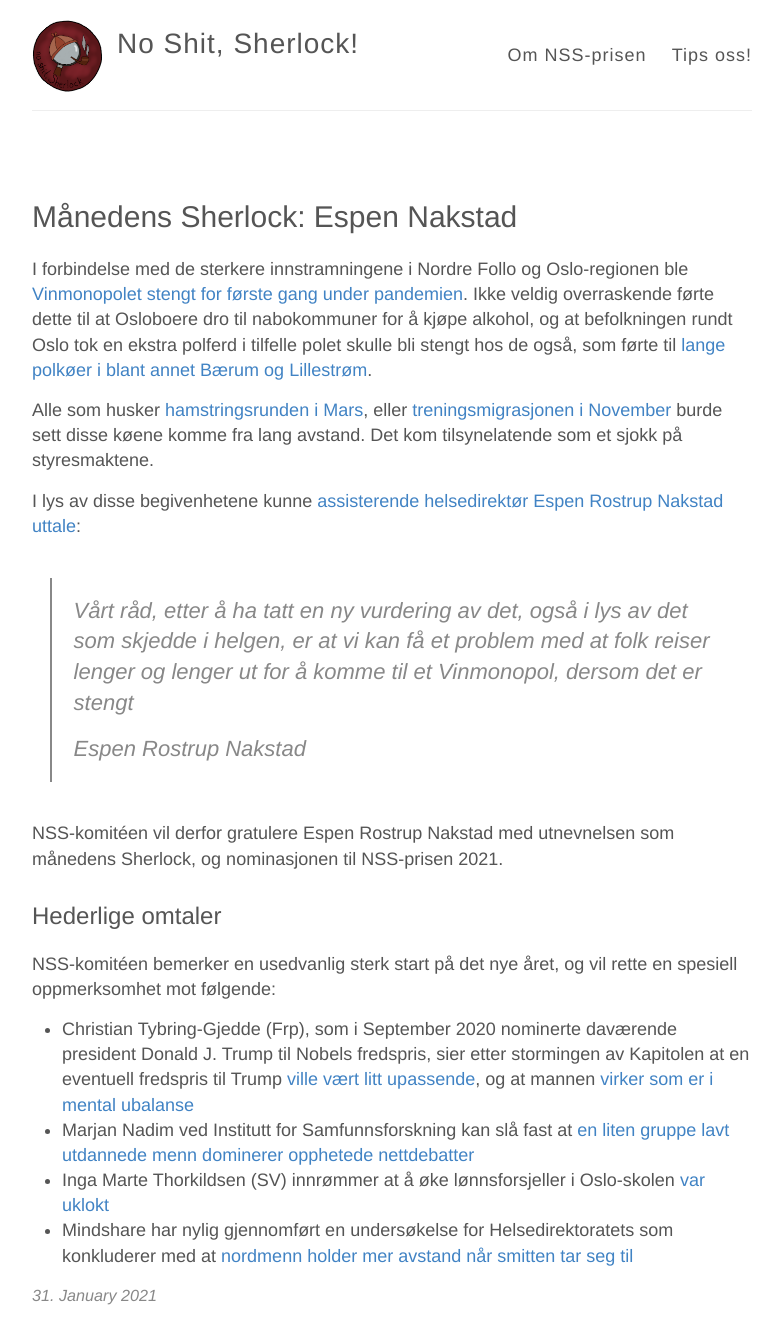
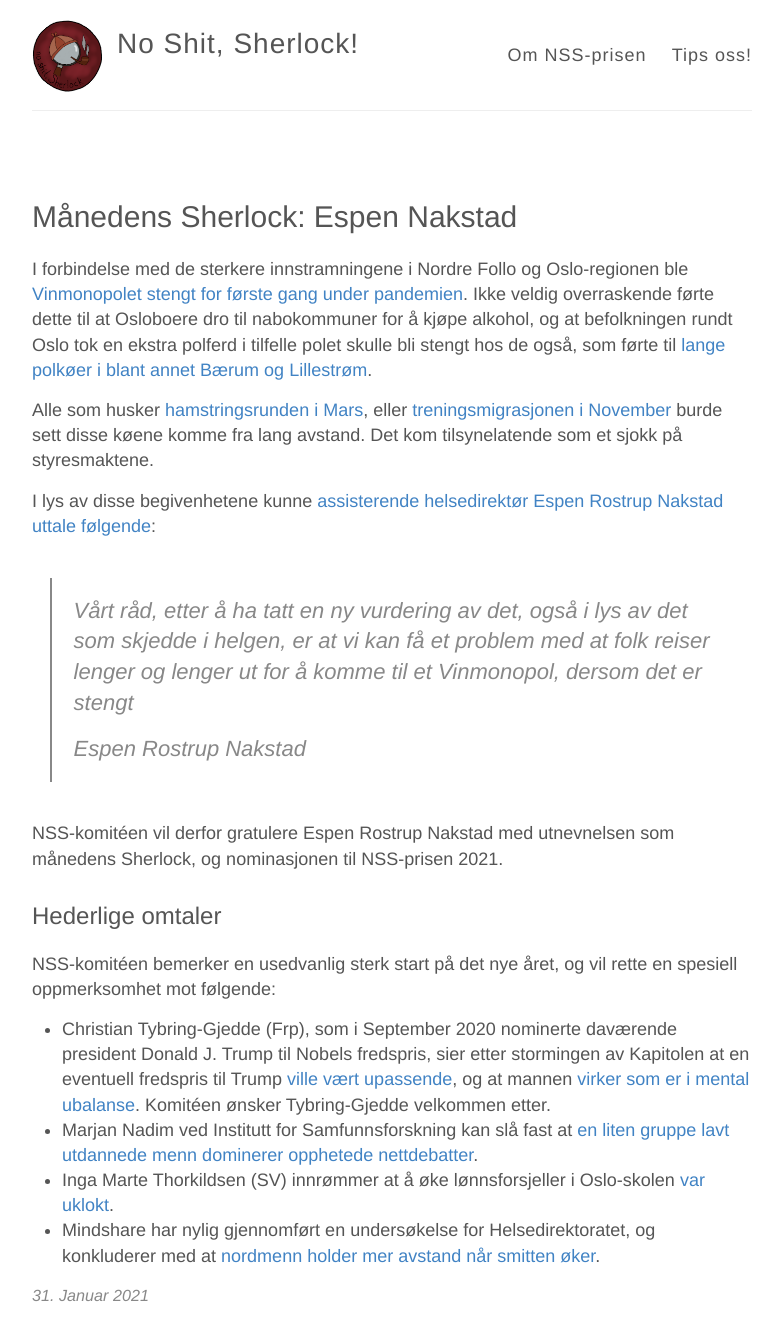
Before and after one commit to mathialo/no-shit-sherlock, a Jekyll site: the page built from _posts/2021-01-31-januar-2021.md, in a window 1280 px wide and 1400 px high. Shown: the top 1344 px of the window, without its empty margins (248-1029 px from the left). Built offline with Jekyll 4.4.1, drawn with Linux system fonts in a browser that asks for light colours.

Commit message:
småfikser

```diff
--- a/_layouts/post.html
+++ b/_layouts/post.html
@@ -10,7 +10,23 @@
   </div>
 
   <div class="date">
-    {{ page.date | date: "%e. %B %Y" }}
+    {% assign m = page.date | date: "%-m" %}
+    {{ page.date | date: "%-d" }}.
+    {% case m %}
+      {% when '1' %}Januar
+      {% when '2' %}Februar
+      {% when '3' %}Mars
+      {% when '4' %}April
+      {% when '5' %}Mai
+      {% when '6' %}Juni
+      {% when '7' %}Juli
+      {% when '8' %}August
+      {% when '9' %}September
+      {% when '10' %}Oktober
+      {% when '11' %}November
+      {% when '12' %}Desember
+    {% endcase %}
+    {{ page.date | date: "%Y" }}
   </div>
 
   <div class="PageNavigation">
--- a/_posts/2021-01-31-januar-2021.md
+++ b/_posts/2021-01-31-januar-2021.md
@@ -13,7 +13,7 @@
 eller [treningsmigrasjonen i November](https://e24.no/naeringsliv/i/0KKmxo/oslo-folk-til-baerum-for-aa-trene) burde sett
 disse køene komme fra lang avstand. Det kom tilsynelatende som et sjokk på styresmaktene.
 
-I lys av disse begivenhetene kunne [assisterende helsedirektør Espen Rostrup Nakstad uttale](https://www.vg.no/nyheter/innenriks/i/kRpKWX/vinmonopolet-om-aapningen-tror-dette-bidrar-til-redusert-smittespredning):
+I lys av disse begivenhetene kunne [assisterende helsedirektør Espen Rostrup Nakstad uttale følgende](https://www.vg.no/nyheter/innenriks/i/kRpKWX/vinmonopolet-om-aapningen-tror-dette-bidrar-til-redusert-smittespredning):
 
 > Vårt råd, etter å ha tatt en ny vurdering av det, også i lys av det som skjedde i helgen, er at vi
 > kan få et problem med at folk reiser lenger og lenger ut for å komme til et Vinmonopol, dersom det
@@ -30,7 +30,7 @@
 NSS-komitéen bemerker en usedvanlig sterk start på det nye året, og vil rette en spesiell
 oppmerksomhet mot følgende:
 
- * Christian Tybring-Gjedde (Frp), som i September 2020 nominerte daværende president Donald J. Trump til Nobels fredspris, sier etter stormingen av Kapitolen at en eventuell fredspris til Trump [ville vært litt upassende](https://www.aftenposten.no/norge/politikk/i/jBOxqL/tybring-gjedde-en-fredspris-til-trump-naa-ville-staatt-i-grell-kontra), og at mannen [virker som er i mental ubalanse](https://www.nrk.no/urix/tybring-gjedde_-virker-som-trump-er-i-mental-ubalanse-1.15316415)
- * Marjan Nadim ved Institutt for Samfunnsforskning kan slå fast at [en liten gruppe lavt utdannede menn dominerer opphetede nettdebatter](https://www.aftenposten.no/kultur/i/wev0Od/en-liten-gruppe-lavt-utdannede-menn-dominerer-opphetede-nettdebatter)
- * Inga Marte Thorkildsen (SV) innrømmer at å øke lønnsforsjeller i Oslo-skolen [var uklokt](https://www.nrk.no/osloogviken/tar-selvkritikk-etter-lonnsfest-i-oslo-skolen-1.15249055)
- * Mindshare har nylig gjennomført en undersøkelse for Helsedirektoratets som konkluderer med at [nordmenn holder mer avstand når smitten tar seg til](https://www.helsedirektoratet.no/nyheter/vi-holder-mer-avstand)
+ * Christian Tybring-Gjedde (Frp), som i September 2020 nominerte daværende president Donald J. Trump til Nobels fredspris, sier etter stormingen av Kapitolen at en eventuell fredspris til Trump [ville vært upassende](https://www.aftenposten.no/norge/politikk/i/jBOxqL/tybring-gjedde-en-fredspris-til-trump-naa-ville-staatt-i-grell-kontra), og at mannen [virker som er i mental ubalanse](https://www.nrk.no/urix/tybring-gjedde_-virker-som-trump-er-i-mental-ubalanse-1.15316415). Komitéen ønsker Tybring-Gjedde velkommen etter.
+ * Marjan Nadim ved Institutt for Samfunnsforskning kan slå fast at [en liten gruppe lavt utdannede menn dominerer opphetede nettdebatter](https://www.aftenposten.no/kultur/i/wev0Od/en-liten-gruppe-lavt-utdannede-menn-dominerer-opphetede-nettdebatter).
+ * Inga Marte Thorkildsen (SV) innrømmer at å øke lønnsforsjeller i Oslo-skolen [var uklokt](https://www.nrk.no/osloogviken/tar-selvkritikk-etter-lonnsfest-i-oslo-skolen-1.15249055).
+ * Mindshare har nylig gjennomført en undersøkelse for Helsedirektoratet, og konkluderer med at [nordmenn holder mer avstand når smitten øker](https://www.helsedirektoratet.no/nyheter/vi-holder-mer-avstand).
```
Also changed, not shown: _posts/2020-12-30-desember-2020.md (+3 -3 lines), index.html (+16 -1 lines).
